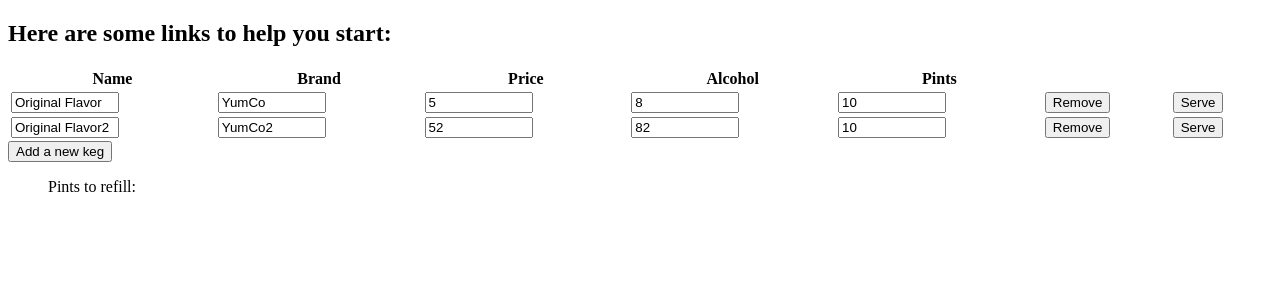
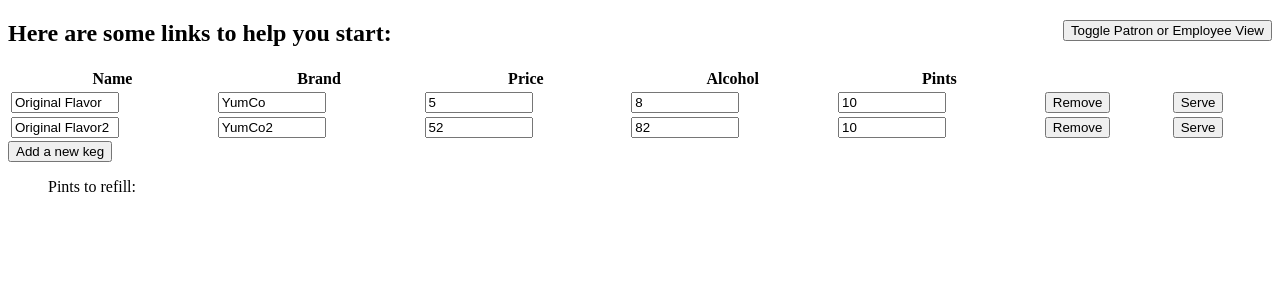
Before and after one commit to bigplans47/tap_room, an Angular app: page / in a window 1280 px wide. Shown: the top 300 px of the page. Built offline with nearby package versions, Linux system fonts and the light colour scheme.

Commit message:
add way to toggle employee vs patron views

```diff
--- a/src/app/app.component.css
+++ b/src/app/app.component.css
@@ -1,3 +1,11 @@
 input {
   width: 100px;
 }
+
+#patron {
+  float: right
+}
+
+#employee {
+  float: right
+}
--- a/src/app/app.component.html
+++ b/src/app/app.component.html
@@ -1,4 +1,6 @@
 <!--The content below is only a placeholder and can be replaced.-->
+<button (click)="employeeDisplaySet()" type="button" name="button" id="patron">Toggle Patron or Employee View</button>
+<div *ngIf="employeeDisplay">
   <h2>Here are some links to help you start: </h2>
 
   <table style="width:100%">
@@ -31,3 +33,8 @@
   <ul>
     <p>Pints to refill:</p><div *ngFor="let singleKeg of kegs">  <li *ngIf="underTen(singleKeg)">{{singleKeg.name}}</li></div>
   </ul>
+</div>
+<div *ngIf="!employeeDisplay">
+  <p>hey</p>
+
+</div>
--- a/src/app/app.component.ts
+++ b/src/app/app.component.ts
@@ -12,6 +12,7 @@ export class AppComponent {
   price: number;
   alcoholContent: number;
   editingKeg: boolean = false;
+  employeeDisplay: boolean = true;
 
   singleKeg2: string = 'test'
   kegs: Keg[] = [
@@ -42,4 +43,8 @@ export class AppComponent {
   underTen(kegToCheck) {
     return kegToCheck.pints < 10;
   }
+
+  employeeDisplaySet() {
+    this.employeeDisplay = !this.employeeDisplay
+  }
 }
```
Lines whose indentation alone changed are shown as unchanged.
